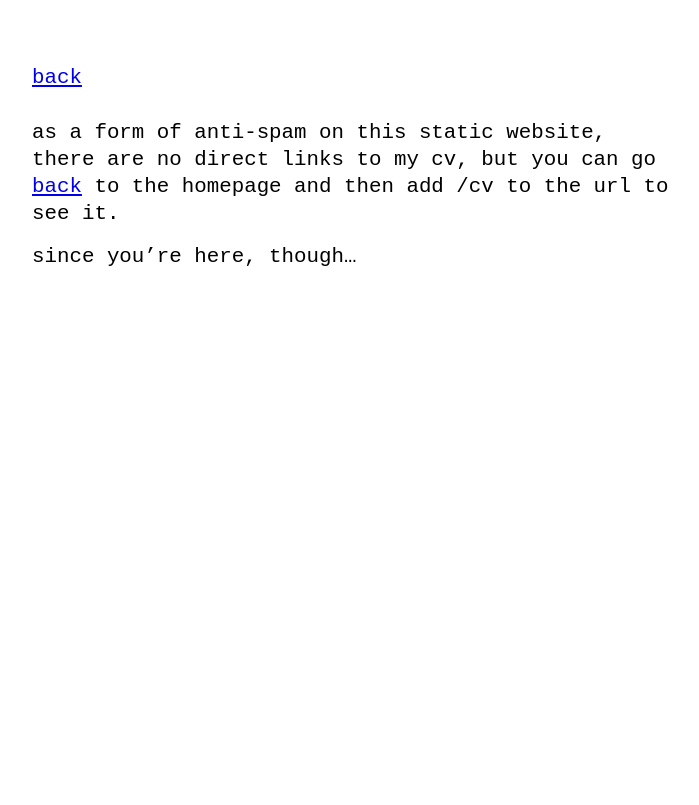
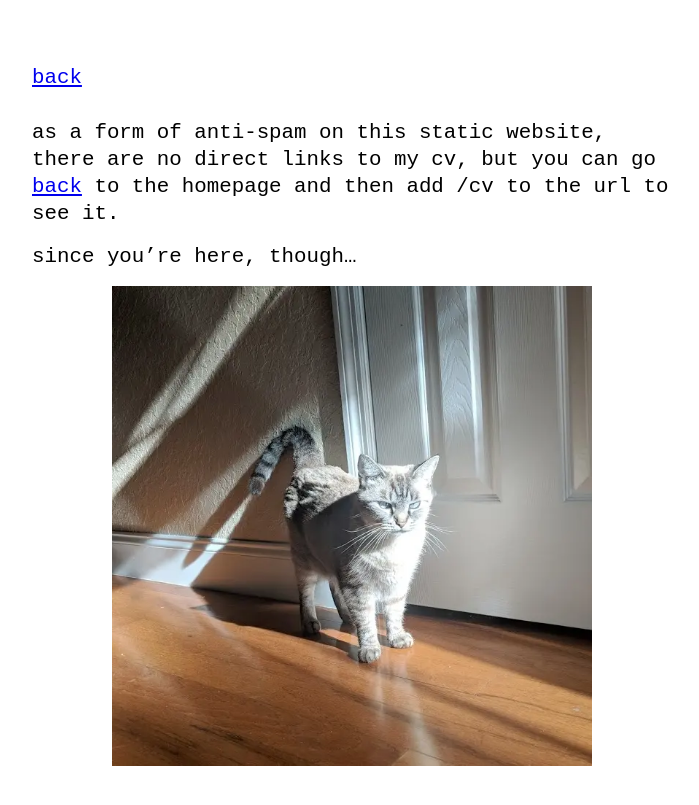
Before and after one commit to lemurodigital/lemuro.digital, a Jekyll site: the page built from easter-egg.md, in a window 1280 px wide. Shown: the top 805 px of the page, without its empty margins (288-987 px from the left). Built offline with Jekyll 4.4.1, drawn with Linux system fonts in a browser that asks for light colours.

Commit message:
Update easter-egg.md

```diff
--- a/easter-egg.md
+++ b/easter-egg.md
@@ -8,4 +8,4 @@ as a form of anti-spam on this static website, there are no direct links to my c
 
 since you're here, though...
 
-[](/assets/cat.webp)
+![](/assets/cat.webp){:width="75%"}
```
